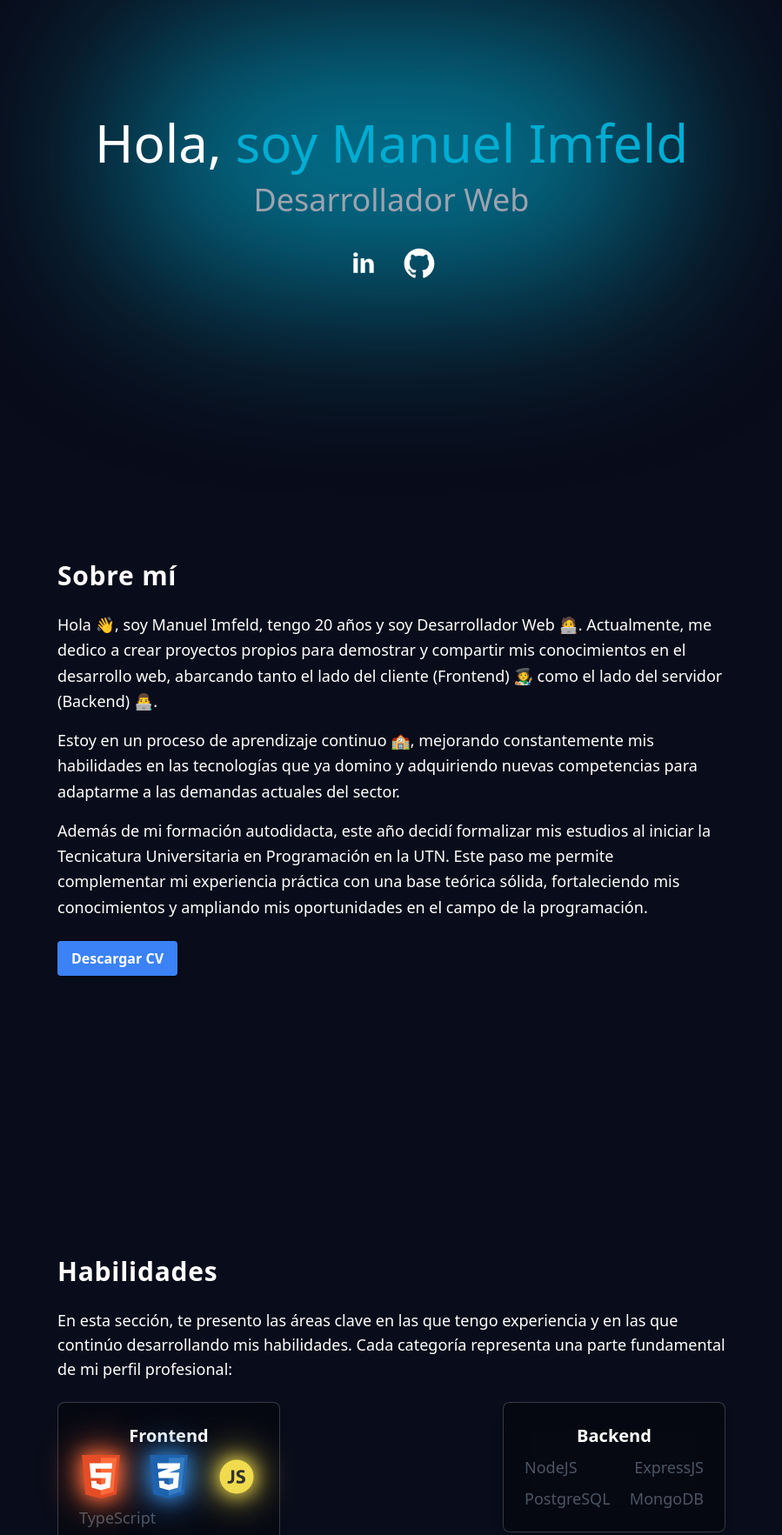
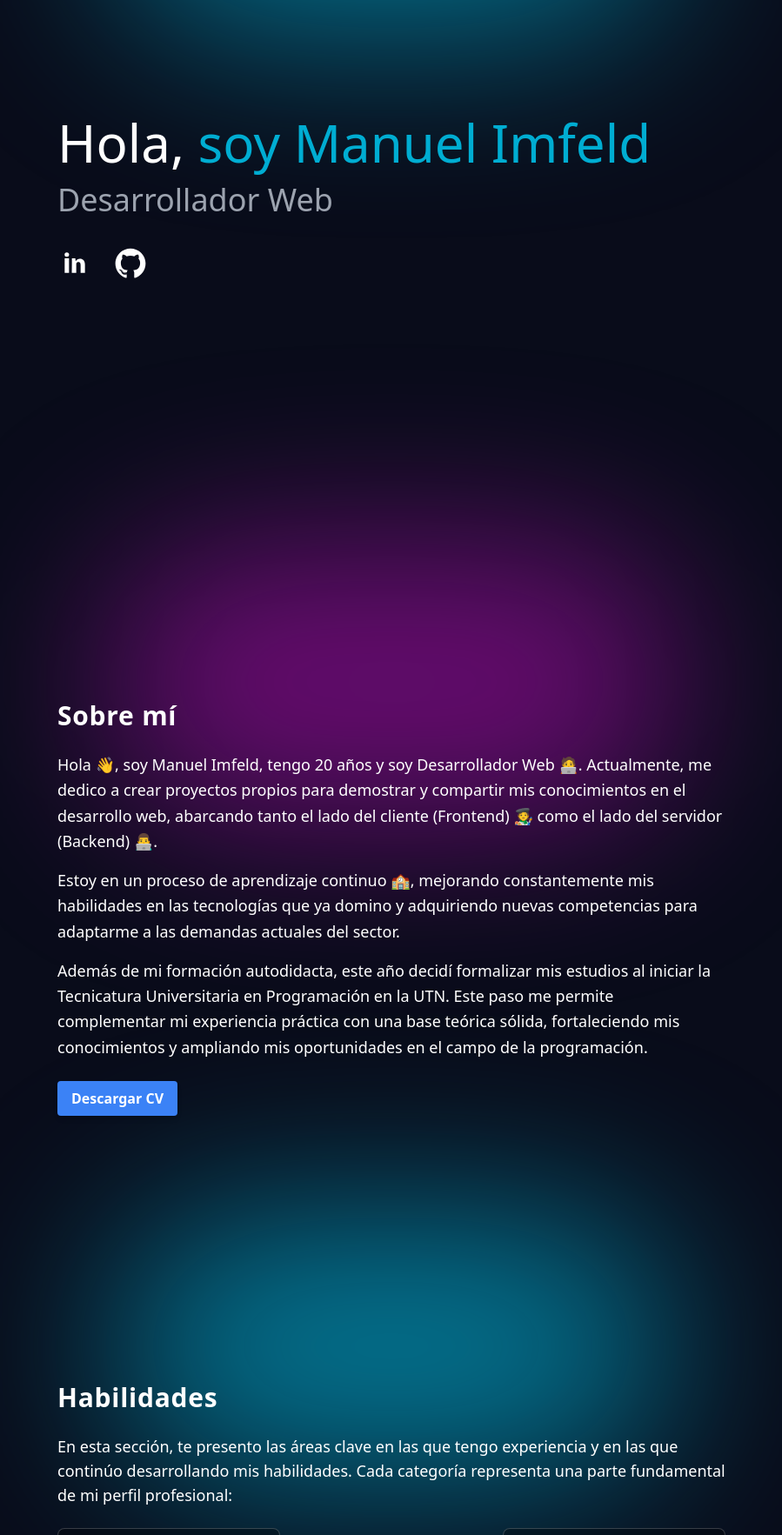
Before and after one commit to manuimfeld/portfolio-2024-astro, an Astro site: page / in a window 1280 px wide. Shown: the part 220-1985 px from the top of the page at 87% size, without its empty margins (190-1089 px from the left). Built offline with nearby package versions, Linux system fonts and the light colour scheme; Astro itself is replaced by a stand-in of ours.

Commit message:
add glows

```diff
--- /dev/null
+++ b/src/components/GlowMid.astro
@@ -0,0 +1,12 @@
+<span
+  class="absolute -top-5 left-1/2 w-[40em] max-w-full h-[20em] rounded-[30%] block translate-50 blur-100 z-[-1]"
+>
+</span>
+
+<style>
+  span {
+    background: radial-gradient(#c00bc080 20%, #d40fd480 100%);
+    filter: blur(100px);
+    transform: translateX(-50%);
+  }
+</style>
--- a/src/components/Glow.astro
+++ b/src/components/GlowTop.astro
@@ -1,5 +1,5 @@
 <span
-  class="absolute top-[15em] left-1/2 w-[40em] max-w-full h-[20em] rounded-[30%] block translate-50 blur-100 z-[-1]"
+  class="absolute -top-14 left-1/2 w-[40em] max-w-full h-[20em] rounded-[30%] block translate-50 blur-100 z-[-1]"
 >
 </span>
 
--- a/src/components/about-me/AboutMe.astro
+++ b/src/components/about-me/AboutMe.astro
@@ -1,4 +1,11 @@
-<section class="text-white w-full h-screen">
+---
+import GlowMid from "../GlowMid.astro";
+---
+
+<section
+  class="relative text-white flex flex-col items-start justify-center h-screen w-full"
+>
+  <GlowMid />
   <h2 class="text-3xl font-bold mb-6 tracking-wide">Sobre mí</h2>
   <p class="text-lg leading-relaxed mb-4">
     Hola 👋, soy Manuel Imfeld, tengo 20 años y soy Desarrollador Web 🧑‍💻.
--- a/src/components/hero/Hero.astro
+++ b/src/components/hero/Hero.astro
@@ -1,21 +1,17 @@
 ---
-import Glow from "../Glow.astro";
+import Glow from "../GlowTop.astro";
 import Github from "../icons/Github.astro";
 import Linkedin from "../icons/Linkedin.astro";
 ---
 
 <section
-  class="text-white flex flex-col items-center justify-center h-screen w-full"
+  class="text-white flex flex-col items-start justify-center h-screen w-full"
 >
   <Glow />
-  <h1
-    class="text-4xl sm:text-5xl lg:text-6xl text-white mx-auto mb-4 text-center"
-  >
+  <h1 class="text-4xl sm:text-5xl lg:text-6xl text-white mb-4 text-center">
     Hola, <span class="text-[#00ADD2]">soy Manuel Imfeld</span>
   </h1>
-  <h2
-    class="text-2xl sm:text-3xl lg:text-4xl text-gray-400 mx-auto mb-8 text-center"
-  >
+  <h2 class="text-2xl sm:text-3xl lg:text-4xl text-gray-400 mb-8 text-center">
     Desarrollador Web
   </h2>
   <ul class="flex space-x-6 mb-8">
--- a/src/components/skills/Skills.astro
+++ b/src/components/skills/Skills.astro
@@ -3,9 +3,13 @@ import Card from "./Card.astro";
 import Frontend from "./Frontend.astro";
 import Backend from "./Backend.astro";
 import Tools from "./Tools.astro";
+import GlowTop from "../GlowTop.astro";
 ---
 
-<section class="text-white w-full h-screen">
+<section
+  class="relative text-white flex flex-col items-start justify-center h-screen w-full"
+>
+  <GlowTop />
   <h2 class="text-3xl font-bold mb-6 tracking-wide">Habilidades</h2>
   <p class="mb-6 text-lg text-white">
     En esta sección, te presento las áreas clave en las que tengo experiencia y
```
